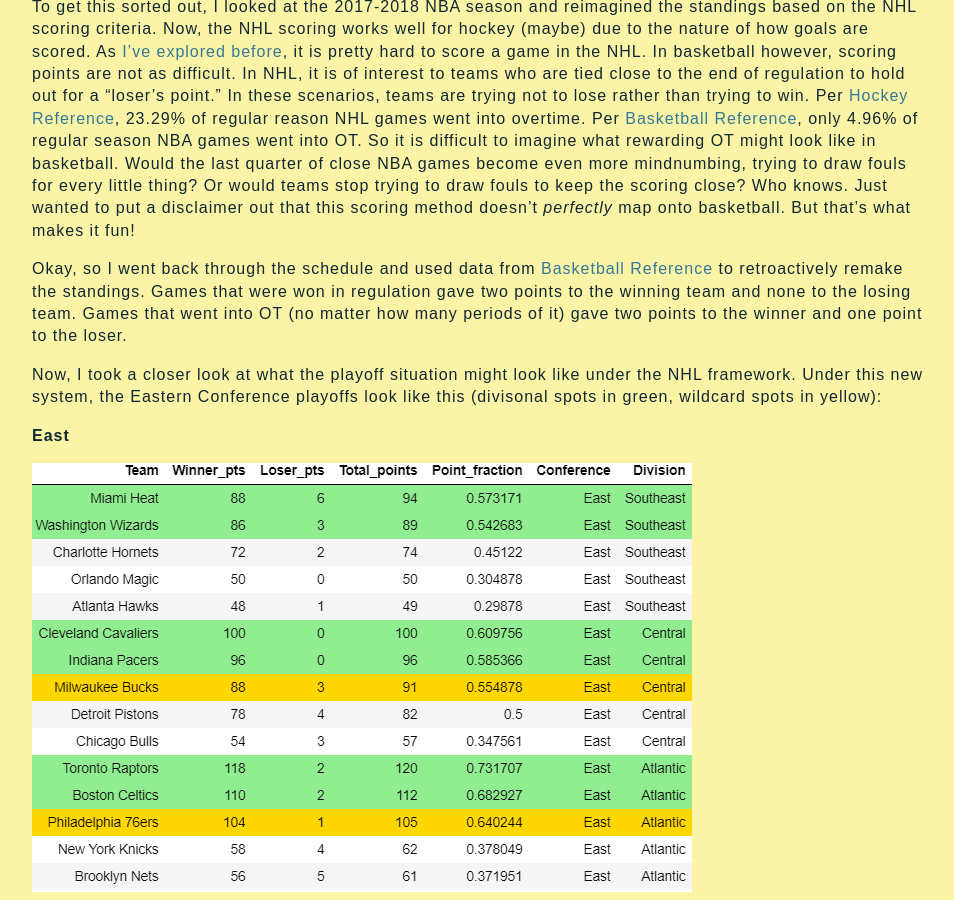
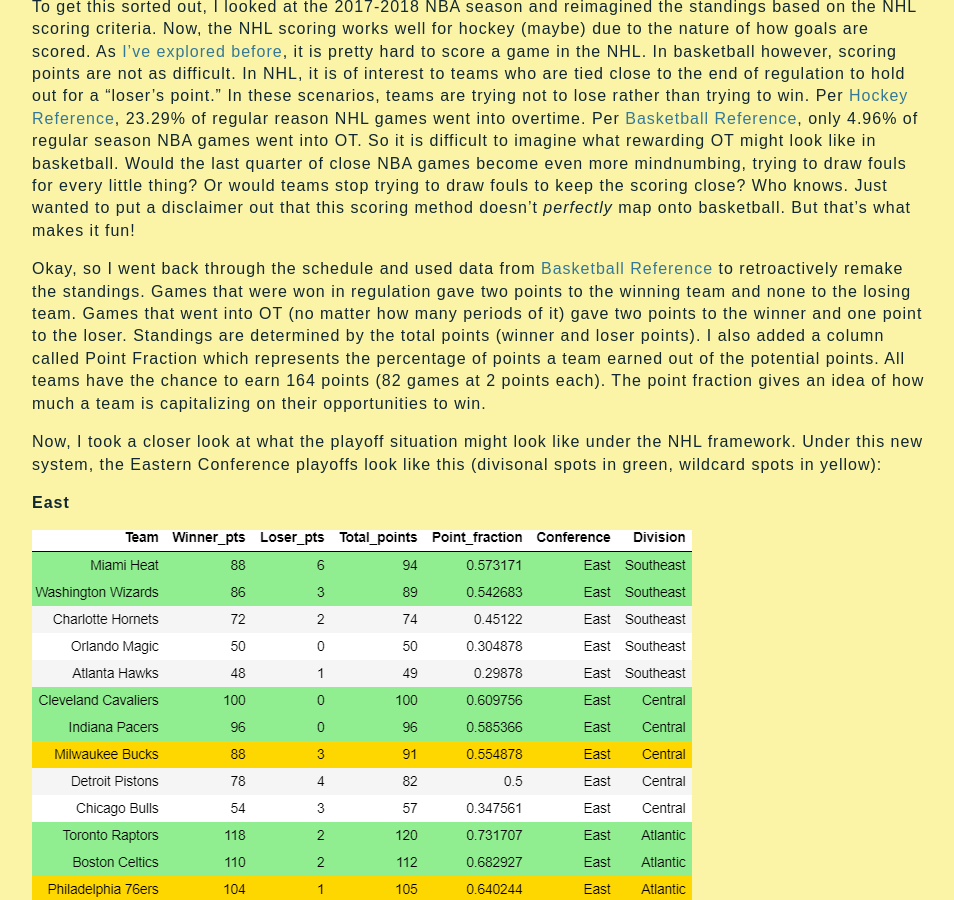
Before and after one commit to ashleyajohn/ashleyajohn.github.io, a Jekyll site: the page built from _posts/2018-12-29-nba-what-if.md, in a window 1280 px wide and 900 px high, scrolled down 877 px. Shown: the whole window, without its empty margins (160-1114 px from the left). Built offline with Jekyll 4.4.1, drawn with Linux system fonts in a browser that asks for light colours; some of the changed text lies outside the part shown.

Commit message:
Update 2018-12-29-nba-what-if.md

```diff
--- a/_posts/2018-12-29-nba-what-if.md
+++ b/_posts/2018-12-29-nba-what-if.md
@@ -30,7 +30,7 @@
 
 To get this sorted out, I looked at the 2017-2018 NBA season and reimagined the standings based on the NHL scoring criteria. Now, the NHL scoring works well for hockey (maybe) due to the nature of how goals are scored. As [I've explored before](https://ashleyajohn.github.io/2018/04/03/hockey-shots.html), it is pretty hard to score a game in the NHL. In basketball however, scoring points are not as difficult. In NHL, it is of interest to teams who are tied close to the end of regulation to hold out for a "loser's point." In these scenarios, teams are trying not to lose rather than trying to win. Per [Hockey Reference](https://www.hockey-reference.com/leagues/NHL_2018_games.html), 23.29% of regular reason NHL games went into overtime. Per [Basketball Reference](https://www.basketball-reference.com/leagues/NBA_2018_games.html), only 4.96% of regular season NBA games went into OT. So it is difficult to imagine what rewarding OT might look like in basketball. Would the last quarter of close NBA games become even more mindnumbing, trying to draw fouls for every little thing? Or would teams stop trying to draw fouls to keep the scoring close? Who knows. Just wanted to put a disclaimer out that this scoring method doesn't *perfectly* map onto basketball. But that's what makes it fun!
 
-Okay, so I went back through the schedule and used data from [Basketball Reference](https://www.basketball-reference.com/leagues/NBA_2018_games.html) to retroactively remake the standings. Games that were won in regulation gave two points to the winning team and none to the losing team. Games that went into OT (no matter how many periods of it) gave two points to the winner and one point to the loser.
+Okay, so I went back through the schedule and used data from [Basketball Reference](https://www.basketball-reference.com/leagues/NBA_2018_games.html) to retroactively remake the standings. Games that were won in regulation gave two points to the winning team and none to the losing team. Games that went into OT (no matter how many periods of it) gave two points to the winner and one point to the loser. Standings are determined by the total points (winner and loser points). I also added a column called Point Fraction which represents the percentage of points a team earned out of the potential points. All teams have the chance to earn 164 points (82 games at 2 points each). The point fraction gives an idea of how much a team is capitalizing on their opportunities to win.
 
 Now, I took a closer look at what the playoff situation might look like under the NHL framework. Under this new system, the Eastern Conference playoffs look like this (divisonal spots in green, wildcard spots in yellow):
 
@@ -50,11 +50,13 @@
 Now, we start to suspend belief. Let's pretend that once the teams are set, they are reseeded within their conference. Meaning that the division matters to get into the playoffs, but no longer matters once the playoffs start. Then, the seeding would look as follows:
 
 **East:**
+
 ![eastern_conference_seeding]({{ "/assets/eastern_conference_seeding.PNG" | absolute_url }})
 
 Which, boringly enough, ends up being exactly what happened in the East. Fine! What about the West?
 
 **West:**
+
 ![western_conference_seeding]({{ "/assets/western_conference_seeding.PNG" | absolute_url }})
 
 
@@ -74,3 +76,5 @@
 The Spurs and Timberwolves squeeze their ways in there at the expense of the Clippers and the Wizards.
 
 The basketball is different from hockey is almost every way, so though this scoring format doesn't make much intuitive sense, this analysis was a fun thought experiment about how the playoffs might look and how it would result regular season play as a result. Glad to see the Sixers make their way in regardless :)
+
+[Code for this project can be found on my Github.](https://github.com/ashleyajohn/nba-as-nhl)
```
